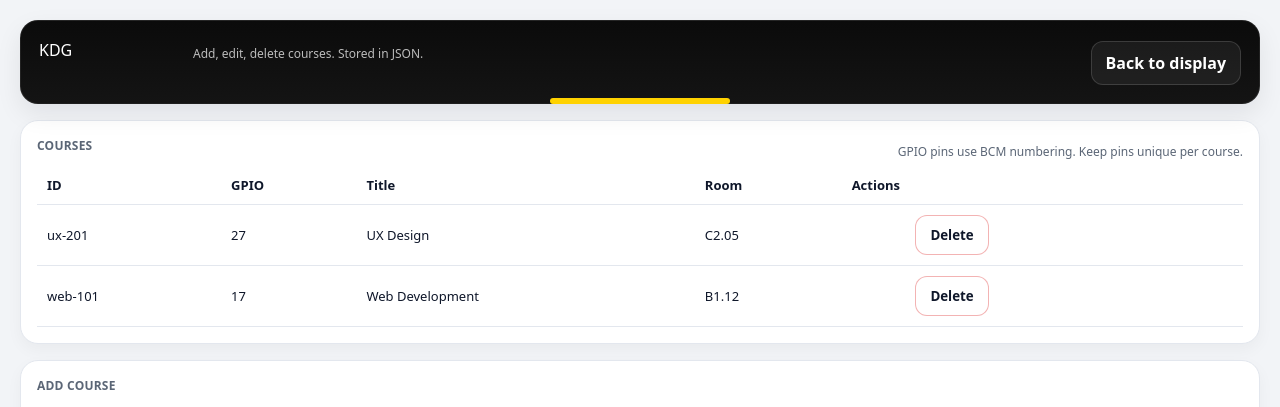
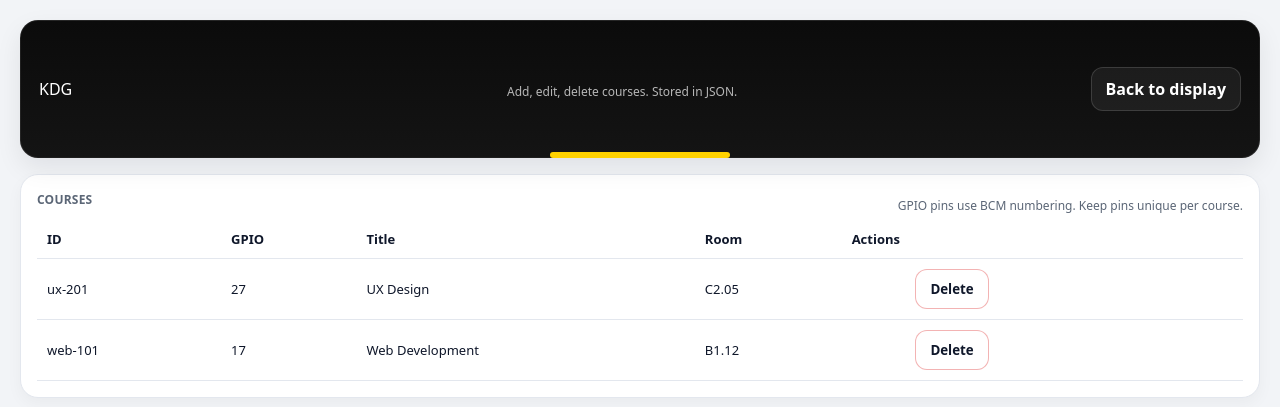
Before and after one commit to lizo4kazxc/pi_courseboard, a FastAPI app: template templates/admin.html in a window 1280 px wide. Shown: the top 407 px of the page. Run offline with FastAPI, Linux system fonts and the light colour scheme; the template is opened without the code that fills it, so the values that code supplies are empty.

Commit message:
some updated again

```diff
--- a/static/css/style.css
+++ b/static/css/style.css
@@ -47,8 +47,8 @@ html, body {
   box-shadow: var(--shadow);
   color: #fff;
 
-  /* UPDATED: keep content top-left */
-  align-items: flex-start;
+  /* UPDATED: center items vertically, but keep brand left */
+  align-items: center;
 }
 
 .topbar::after {
@@ -66,35 +66,34 @@ html, body {
 /* Left brand block */
 .brand {
   display: flex;
-  gap: 14px;
-
-  /* UPDATED: keep items aligned top */
-  align-items: flex-start;
+  align-items: center;
+  gap: 18px;          /* UPDATED: spacing from logo to text */
+  flex: 0 0 auto;     /* UPDATED: do not stretch and center the titles */
 }
 
-/* UPDATED: smaller logo container */
 .logo {
-  width: 140px;
-  height: 34px;
+  width: 450px;
+  height: 100px;
   display: flex;
-  align-items: flex-start;
+  align-items: center;
   overflow: hidden;
 }
 
 .logo img {
-  max-width: 140px;
-  max-height: 34px;
+  max-width: 500px;
+  max-height: 120px;
   width: auto;
   height: auto;
   display: block;
   object-fit: contain;
 
-  /* keep this because the logo file is black */
+  /* logo is black; invert to show white on dark header */
   filter: invert(1) brightness(2);
 }
 
 .titles {
-  padding-top: 2px;
+  text-align: left;   /* UPDATED: no centering */
+  max-width: 520px;   /* UPDATED: keep lines readable */
 }
 
 .titles .title {
@@ -107,17 +106,16 @@ html, body {
 .titles .subtitle {
   margin-top: 4px;
   font-size: 12px;
-  color: rgba(255,255,255,0.72);
+  line-height: 1.25;                 /* UPDATED */
+  color: rgba(255,255,255,0.70);     /* UPDATED */
+  max-width: 520px;                  /* UPDATED */
 }
 
 /* Right controls */
 .status {
   display: flex;
   gap: 10px;
-
-  /* UPDATED: align top with brand */
-  align-items: flex-start;
-  padding-top: 2px;
+  align-items: center;
 }
 
 .pill {
@@ -298,7 +296,7 @@ html, body {
   bottom: -1px;
   height: 3px;
   border-radius: 999px;
-  background: rgba(0,91,169,0.18);
+  background: rgba(132, 169, 0, 0.18);
 }
 
 .cardTitle {
```
Also changed, not shown: templates/index.html (+60 -4 lines).
